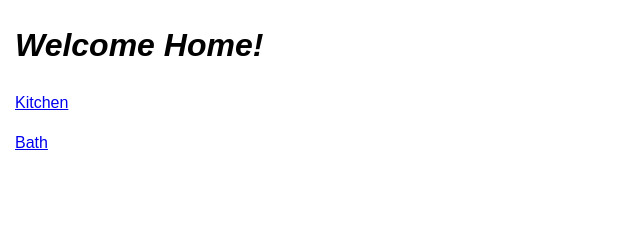
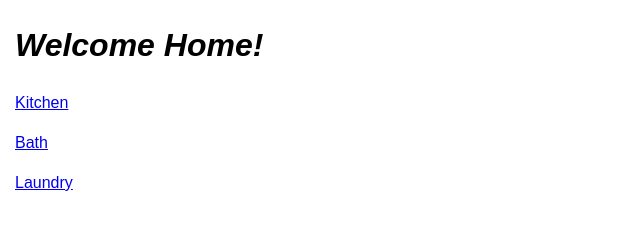
Before and after one commit to klp12990/learngithub, a plain HTML site: page index.html in a window 1280 px wide. Shown: the full height of the page, 0-640 px from the left. Drawn offline with Linux system fonts and the light colour scheme.

Commit message:
Added laundry section

```diff
--- a/index.html
+++ b/index.html
@@ -9,5 +9,6 @@
     <h1>Welcome Home!</h1>
     <p><a href="kitchen/index.html">Kitchen</a></p>
     <p><a href="bath/index.html">Bath</a></p>
+    <p><a href="laundry/index.html">Laundry</a></p>
   </body>
 </html>
```
